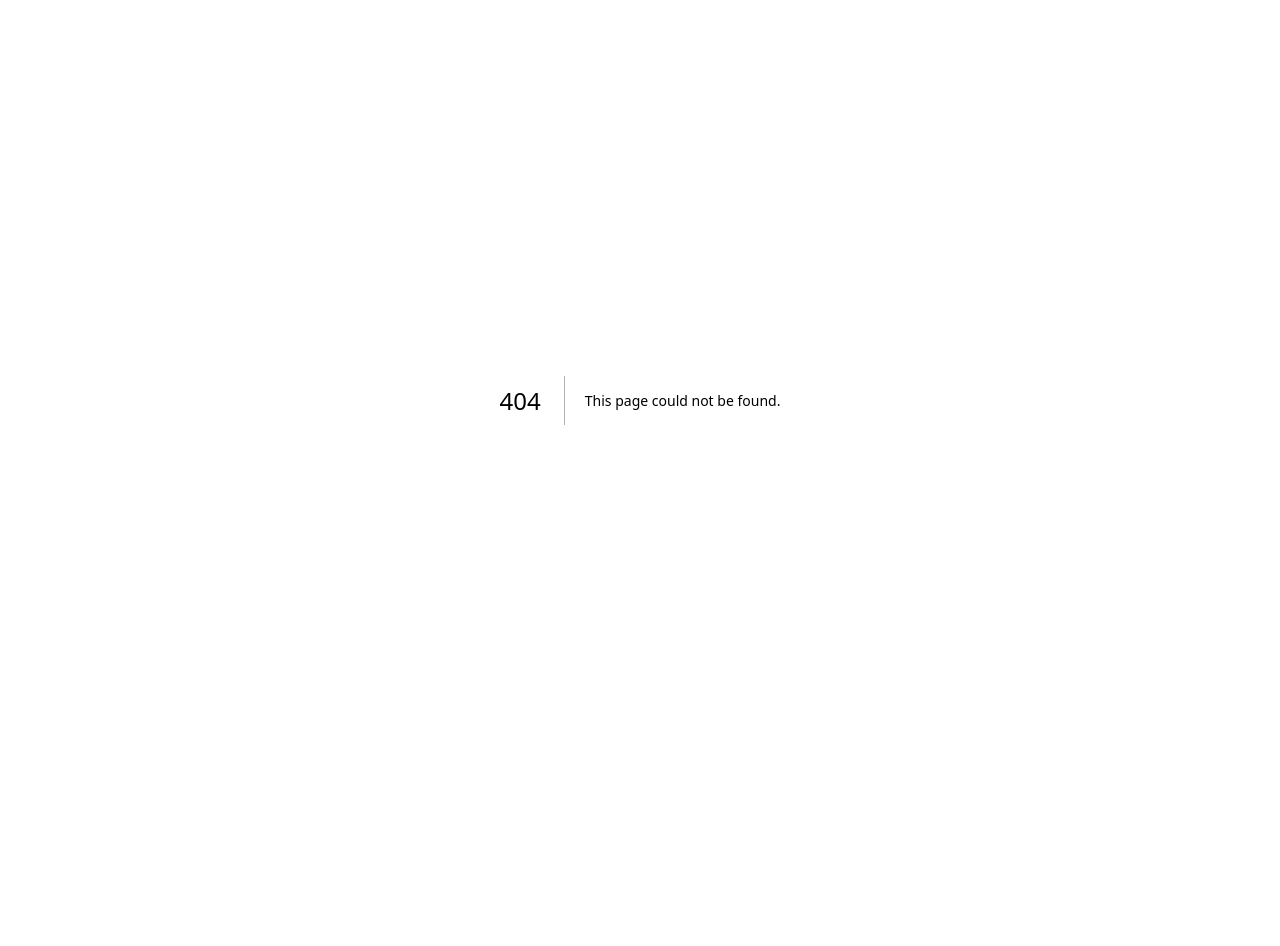
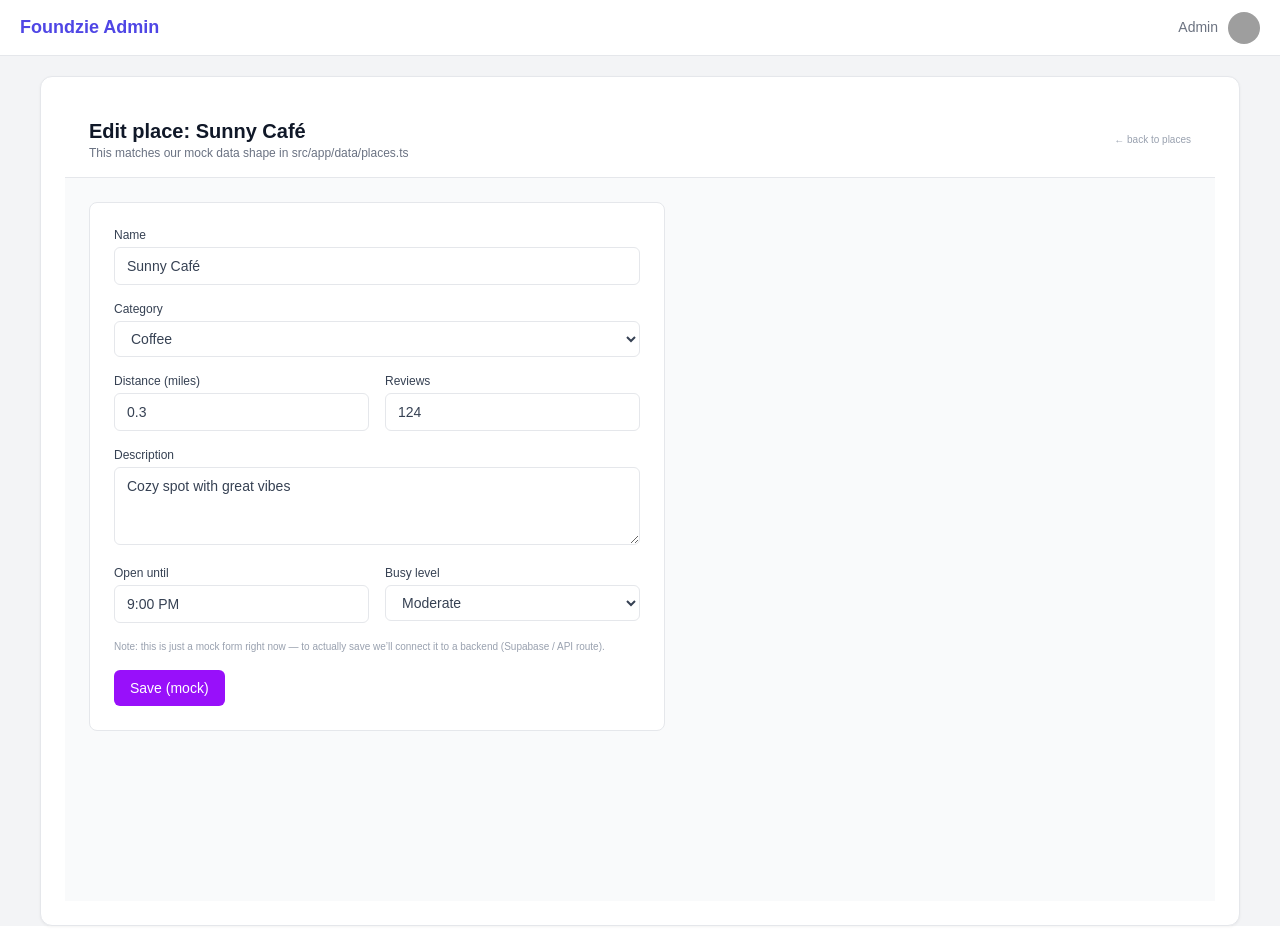
Before and after one commit to Foundzie/foundzie-v2, a Next.js app: page /admin/places/1 in a window 1280 px wide. Before the commit this address had no page. Before the commit the page ends 800 px from the top, so only its background shows below. Built offline with nearby package versions, Linux system fonts and the light colour scheme; grey boxes are pictures that could not be loaded.

Commit message:
Add admin edit pages for places and notifications (mock)

```diff
--- /dev/null
+++ b/src/app/admin/notifications/[id]/page.tsx
@@ -0,0 +1,94 @@
+// src/app/admin/notifications/[id]/page.tsx
+import Link from "next/link";
+import { mockNotifications } from "@/app/data/notifications";
+
+export default function AdminEditNotificationPage({
+  params,
+}: {
+  params: { id: string };
+}) {
+  const notification = mockNotifications.find((n) => n.id === params.id);
+
+  if (!notification) {
+    return (
+      <main className="min-h-screen bg-gray-50 flex items-center justify-center">
+        <div className="bg-white border border-gray-200 rounded-lg px-6 py-8 text-center">
+          <p className="text-sm text-gray-600 mb-4">
+            Notification with id {params.id} not found (mock data).
+          </p>
+          <Link
+            href="/admin/notifications"
+            className="text-xs text-purple-600 hover:underline"
+          >
+            ← back to notifications
+          </Link>
+        </div>
+      </main>
+    );
+  }
+
+  return (
+    <main className="min-h-screen bg-gray-50">
+      <header className="w-full bg-white border-b border-gray-200 px-6 py-4 flex items-center justify-between">
+        <div>
+          <h1 className="text-xl font-semibold text-gray-900">
+            Edit notification
+          </h1>
+          <p className="text-xs text-gray-500">
+            Values shown here come from src/app/data/notifications.ts
+          </p>
+        </div>
+        <Link
+          href="/admin/notifications"
+          className="text-[10px] text-gray-400 hover:text-gray-600"
+        >
+          ← back to notifications
+        </Link>
+      </header>
+
+      <section className="px-6 py-6">
+        <div className="bg-white border border-gray-200 rounded-lg p-6 max-w-xl">
+          <div className="grid gap-4">
+            <label className="text-xs text-gray-700">
+              Title
+              <input
+                defaultValue={notification.title}
+                className="mt-1 w-full border border-gray-200 rounded-md px-3 py-2 text-sm"
+              />
+            </label>
+
+            <label className="text-xs text-gray-700">
+              Message
+              <textarea
+                defaultValue={notification.message}
+                rows={3}
+                className="mt-1 w-full border border-gray-200 rounded-md px-3 py-2 text-sm"
+              />
+            </label>
+
+            <label className="text-xs text-gray-700">
+              Type
+              <select
+                defaultValue={notification.type}
+                className="mt-1 w-full border border-gray-200 rounded-md px-3 py-2 text-sm"
+              >
+                <option value="system">system</option>
+                <option value="offer">offer</option>
+                <option value="event">event</option>
+                <option value="chat">chat</option>
+              </select>
+            </label>
+          </div>
+
+          <p className="text-[10px] text-gray-400 mt-4 mb-2">
+            This is a mock edit screen. We’ll wire it to real storage later.
+          </p>
+
+          <button className="mt-2 bg-purple-600 text-white px-4 py-2 rounded-md text-sm hover:bg-purple-700">
+            Save (mock)
+          </button>
+        </div>
+      </section>
+    </main>
+  );
+}
--- /dev/null
+++ b/src/app/admin/places/[id]/page.tsx
@@ -0,0 +1,141 @@
+// src/app/admin/places/[id]/page.tsx
+import Link from "next/link";
+import { mockPlaces } from "@/app/data/places";
+
+export default function AdminEditPlacePage({
+  params,
+}: {
+  params: { id: string };
+}) {
+  const place = mockPlaces.find((p) => p.id === Number(params.id));
+
+  if (!place) {
+    return (
+      <main className="min-h-screen bg-gray-50 flex items-center justify-center">
+        <div className="bg-white border border-gray-200 rounded-lg px-6 py-8 text-center">
+          <p className="text-sm text-gray-600 mb-4">
+            Place with id {params.id} not found (remember: we’re using mock
+            data).
+          </p>
+          <Link
+            href="/admin/places"
+            className="text-xs text-purple-600 hover:underline"
+          >
+            ← back to places
+          </Link>
+        </div>
+      </main>
+    );
+  }
+
+  return (
+    <main className="min-h-screen bg-gray-50">
+      {/* Header */}
+      <header className="w-full bg-white border-b border-gray-200 px-6 py-4 flex items-center justify-between">
+        <div>
+          <h1 className="text-xl font-semibold text-gray-900">
+            Edit place: {place.name}
+          </h1>
+          <p className="text-xs text-gray-500">
+            This matches our mock data shape in src/app/data/places.ts
+          </p>
+        </div>
+        <Link
+          href="/admin/places"
+          className="text-[10px] text-gray-400 hover:text-gray-600"
+        >
+          ← back to places
+        </Link>
+      </header>
+
+      {/* Form (mock) */}
+      <section className="px-6 py-6">
+        <div className="bg-white border border-gray-200 rounded-lg p-6 max-w-xl">
+          <div className="grid gap-4">
+            <label className="text-xs text-gray-700">
+              Name
+              <input
+                defaultValue={place.name}
+                className="mt-1 w-full border border-gray-200 rounded-md px-3 py-2 text-sm"
+              />
+            </label>
+
+            <label className="text-xs text-gray-700">
+              Category
+              <select
+                defaultValue={place.category}
+                className="mt-1 w-full border border-gray-200 rounded-md px-3 py-2 text-sm"
+              >
+                <option>Coffee</option>
+                <option>Parks</option>
+                <option>Restaurants</option>
+                <option>Workspace</option>
+                <option>Events</option>
+                <option>Shopping</option>
+              </select>
+            </label>
+
+            <div className="grid grid-cols-2 gap-4">
+              <label className="text-xs text-gray-700">
+                Distance (miles)
+                <input
+                  defaultValue={place.distance}
+                  type="number"
+                  step="0.1"
+                  className="mt-1 w-full border border-gray-200 rounded-md px-3 py-2 text-sm"
+                />
+              </label>
+              <label className="text-xs text-gray-700">
+                Reviews
+                <input
+                  defaultValue={place.reviews}
+                  type="number"
+                  className="mt-1 w-full border border-gray-200 rounded-md px-3 py-2 text-sm"
+                />
+              </label>
+            </div>
+
+            <label className="text-xs text-gray-700">
+              Description
+              <textarea
+                defaultValue={place.description}
+                rows={3}
+                className="mt-1 w-full border border-gray-200 rounded-md px-3 py-2 text-sm"
+              />
+            </label>
+
+            <div className="grid grid-cols-2 gap-4">
+              <label className="text-xs text-gray-700">
+                Open until
+                <input
+                  defaultValue={place.openUntil}
+                  className="mt-1 w-full border border-gray-200 rounded-md px-3 py-2 text-sm"
+                />
+              </label>
+              <label className="text-xs text-gray-700">
+                Busy level
+                <select
+                  defaultValue={place.busy}
+                  className="mt-1 w-full border border-gray-200 rounded-md px-3 py-2 text-sm"
+                >
+                  <option>Quiet</option>
+                  <option>Moderate</option>
+                  <option>Busy</option>
+                </select>
+              </label>
+            </div>
+          </div>
+
+          <p className="text-[10px] text-gray-400 mt-4 mb-2">
+            Note: this is just a mock form right now — to actually save we’ll
+            connect it to a backend (Supabase / API route).
+          </p>
+
+          <button className="mt-2 bg-purple-600 text-white px-4 py-2 rounded-md text-sm hover:bg-purple-700">
+            Save (mock)
+          </button>
+        </div>
+      </section>
+    </main>
+  );
+}
```
